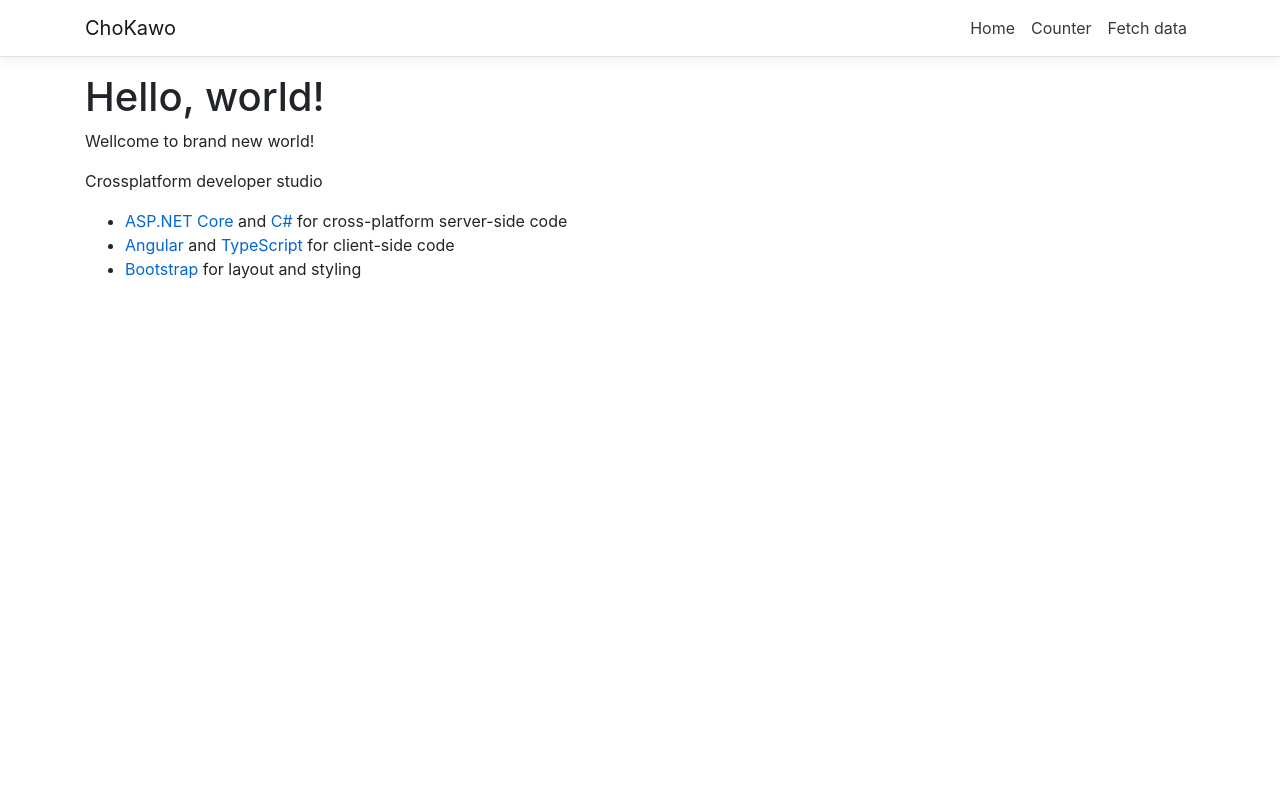
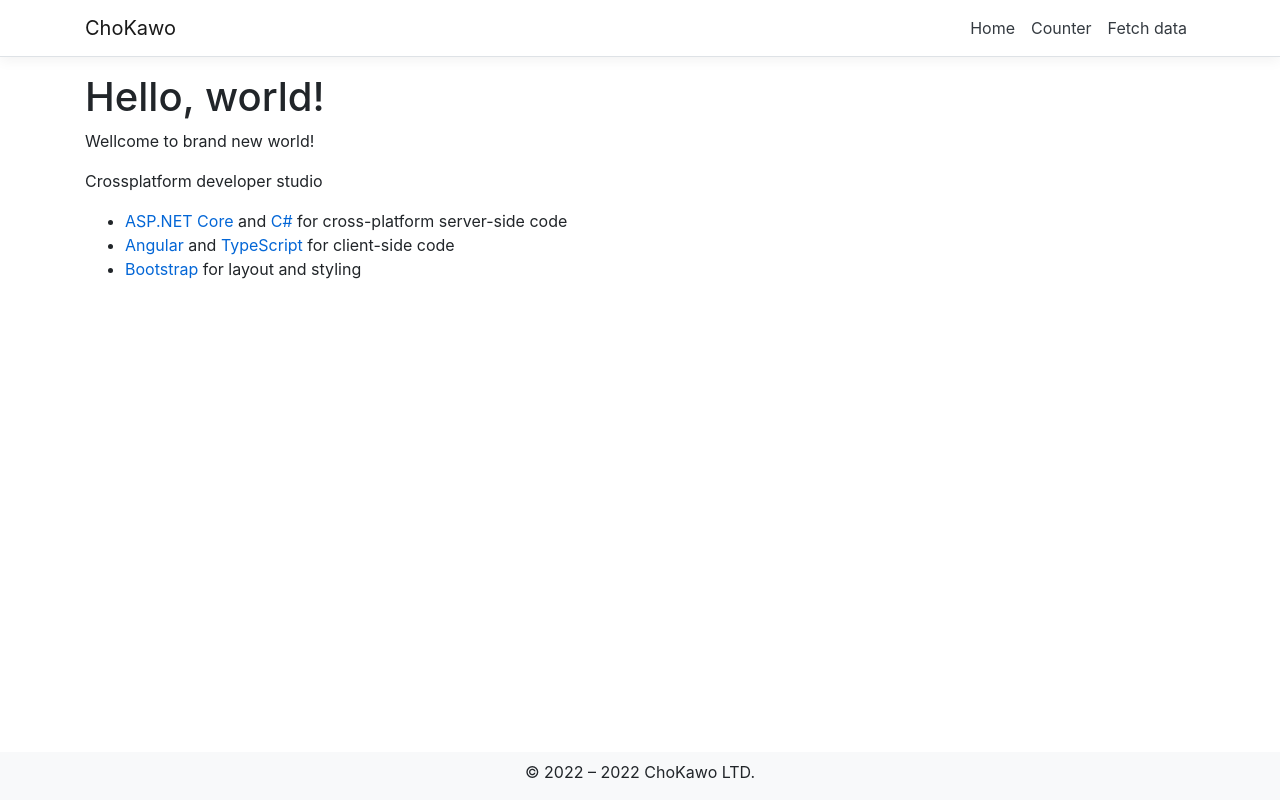
Before and after one commit to astra1/ChoKawo, an Angular app in the folder ClientApp/: page / in a window 1280 px wide. Built offline with nearby package versions, Linux system fonts and the light colour scheme.

Commit message:
add footer component

```diff
--- a/ClientApp/src/app/app.component.html
+++ b/ClientApp/src/app/app.component.html
@@ -3,4 +3,5 @@
   <div class="container">
     <router-outlet></router-outlet>
   </div>
+  <app-footer></app-footer>
 </body>
--- a/ClientApp/src/app/app.module.ts
+++ b/ClientApp/src/app/app.module.ts
@@ -9,6 +9,7 @@ import { NavMenuComponent } from './nav-menu/nav-menu.component';
 import { HomeComponent } from './home/home.component';
 import { CounterComponent } from './counter/counter.component';
 import { FetchDataComponent } from './fetch-data/fetch-data.component';
+import { FooterComponent } from './footer/footer.component';
 
 @NgModule({
   declarations: [
@@ -16,7 +17,8 @@ import { FetchDataComponent } from './fetch-data/fetch-data.component';
     NavMenuComponent,
     HomeComponent,
     CounterComponent,
-    FetchDataComponent
+    FetchDataComponent,
+    FooterComponent
   ],
   imports: [
     BrowserModule.withServerTransition({ appId: 'ng-cli-universal' }),
--- /dev/null
+++ b/ClientApp/src/app/footer/footer.component.css
@@ -0,0 +1,8 @@
+.footer {
+    position: absolute;
+    bottom: 0;
+    height: 3rem;
+    width: 100%;
+    padding: .5rem 1rem;
+    text-align: center;
+}
--- /dev/null
+++ b/ClientApp/src/app/footer/footer.component.html
@@ -0,0 +1,3 @@
+<footer class="footer bg-light">
+    &copy;&nbsp;{{ initDate }}&nbsp;&ndash;&nbsp;{{ currentDate }}&nbsp;ChoKawo LTD.
+</footer>
--- /dev/null
+++ b/ClientApp/src/app/footer/footer.component.ts
@@ -0,0 +1,17 @@
+import { Component, OnInit } from '@angular/core';
+
+@Component({
+  selector: 'app-footer',
+  templateUrl: './footer.component.html',
+  styleUrls: ['./footer.component.css']
+})
+export class FooterComponent implements OnInit {
+  initDate = 2022;
+  currentDate = (new Date()).getFullYear();
+
+  constructor() { }
+
+  ngOnInit(): void {
+  }
+
+}
```
Also changed, not shown: 1 other file (tests, documents, lock files or other folders).
